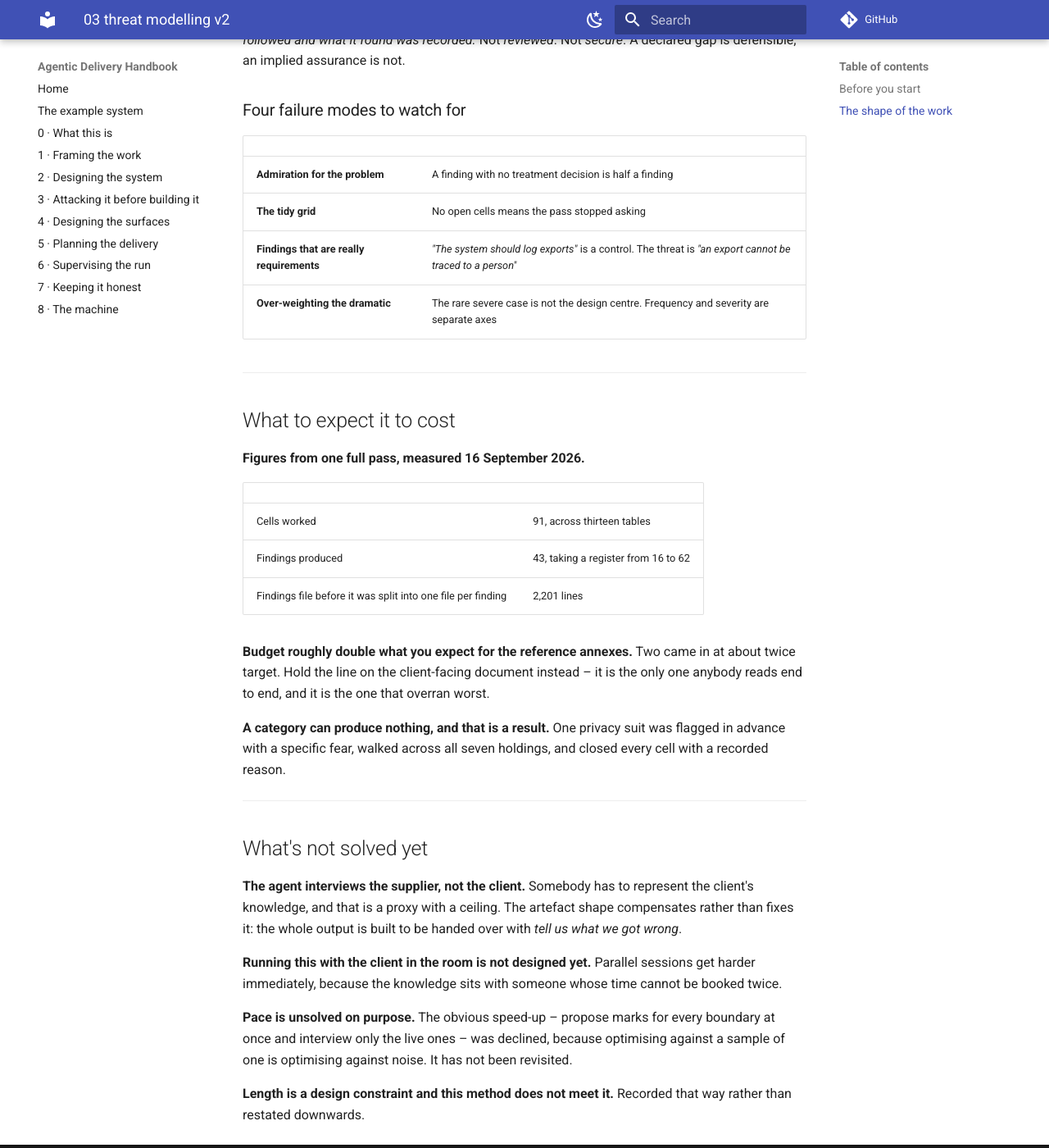
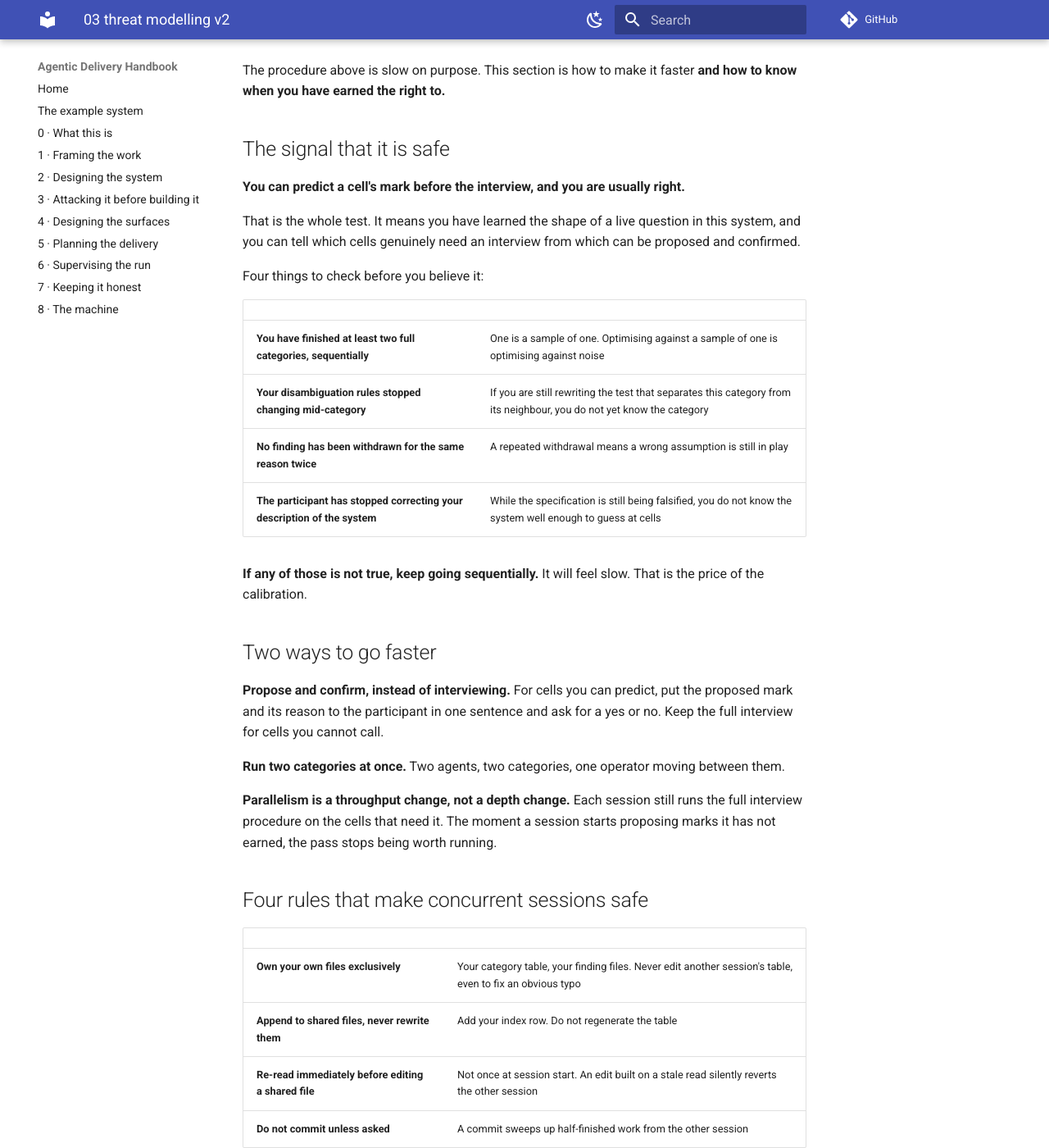
Before and after one commit to georgethomasuk/agentic-handbook, an MkDocs documentation site: the page built from docs/parts/03-threat-modelling-v2.md, in a window 1280 px wide and 1400 px high, scrolled down 13878 px. Shown: the whole window at 82% size. Built offline with MkDocs 1.6.1 and Material for MkDocs 9.7.7, drawn with Linux system fonts in a browser that asks for light colours; comment, search, counter and statistics services are not loaded; some of the changed text lies outside the part shown.

Commit message:
Restructure Part 3 v2 into four sections with decimal step numbers
Context · Set up · The process (two passes plus synthesis) · Speeding it up ·
Evaluating the quality.

Steps are numbered by section — 1.1, 2.3, 3.2 — so nesting under a pass reads
rather than restarting an opaque sequence. Parallelism moves out of the
procedure entirely: the default is sequential, and the speeding-up section
leads with the signal that tells you it is safe, flagged as proposed rather
than validated.

Co-Authored-By: Claude Opus 5 (1M context) <noreply@anthropic.com>

```diff
--- a/docs/parts/03-threat-modelling-v2.md
+++ b/docs/parts/03-threat-modelling-v2.md
@@ -9,54 +9,77 @@ at the design stage, before there is any code to analyse.
 
 The worked example throughout is [the example system](../reference/example-system.md).
 
-## Before you start
+---
 
-**You need four things.**
+# Context
+
+## What you are producing
+
+**A document written to open the conversation, not close it.** *Here is how we looked, here is what we
+found, tell us what we got wrong.*
+
+If you find yourself writing a coverage statement and a sign-off table, you are building the wrong
+artefact. That is an end-of-engagement assurance document, and you are at the start.
+
+## What you need before you start
 
 | | |
 |---|---|
 | **A system description** | Architecture, data flows, who the users are. Draft quality is fine. It will be wrong in places, and finding that out is part of the work |
 | **A person who knows the business** | Not the architecture – the business. What actually happens when a record fails to process. The agent has no way to obtain this except by asking |
 | **A repository** | Everything is written to files as you go. Nothing lives in the conversation |
-| **Two to four sessions of a few hours** | A full pass over both taxonomies is roughly ninety cells. Plan for days, not an afternoon |
+| **Days, not an afternoon** | A full pass over both taxonomies is around ninety cells |
 
-**Know what you are producing before you start.** A document written to **open** the conversation, not
-close it: *here is how we looked, here is what we found, tell us what we got wrong.* If you find
-yourself writing a coverage statement and a sign-off table, you are building the wrong artefact.
+## What it costs
+
+**Figures from one full pass, measured 16 September 2026.**
+
+| | |
+|---|---|
+| Cells worked | 91, across thirteen tables |
+| Findings produced | 43, taking a register from 16 to 62 |
+| Findings file before it was split into one file per finding | 2,201 lines |
+
+**Budget roughly double what you expect for the reference annexes.** Two came in at about twice
+target. Hold the line on the client-facing document instead – it is the only one anybody reads end to
+end, and it is the one that overran worst.
 
 ## The shape of the work
 
 You run **two passes**, not one.
 
-| | Security pass | Privacy pass |
+| | Pass 2 · Security | Pass 3 · Privacy |
 |---|---|---|
 | **Taxonomy** | STRIDE, 6 categories | LINDDUN GO, 7 suits |
 | **Walked against** | Your trust boundaries | Your data holdings |
 | **Asks** | How does an attacker break this? | How does this harm people when it works as designed? |
 
-Seven boundaries × 6 = 42 cells. Seven holdings × 7 = 49 cells. **Ninety-one cells, each one either a
-finding or a written reason.**
+Six categories × seven boundaries = 42 cells. Seven suits × seven holdings = 49 cells. **Ninety-one
+cells, each one either a finding or a written reason.**
 
-**Do not reconcile the two spines.** They answer different questions on different units. Forcing one
-spine onto both loses cells.
+**Do not reconcile the two spines.** They answer different questions about different units. Forcing
+one spine onto both loses cells.
 
-**The procedure below runs in four phases.**
+**Work through it sequentially.** One category at a time, one cell at a time, start to finish. There
+is a section on speeding it up at the end, and it is deliberately not part of the procedure.
 
-| Phase | Steps | What happens |
+| Section | Steps | What happens |
 |---|---|---|
-| **Set up** | 1–4 | Describe the system on both spines. Create the files |
-| **Pass 1 · Security** | 5–9 | Six categories, walked across your boundaries |
-| **Pass 2 · Privacy** | 10–12 | Seven suits, walked across your holdings |
-| **Finish** | 13–15 | Compare the passes, parallelise, synthesise |
+| **1 · Set up** | 1.1 – 1.4 | Describe the system on both spines. Create the files |
+| **2 · The security pass** | 2.1 – 2.5 | Six categories, walked across your boundaries |
+| **3 · The privacy pass** | 3.1 – 3.3 | Seven suits, walked across your holdings |
+| **4 · Bringing it together** | 4.1 – 4.2 | Compare the passes, then synthesise |
+| **Speeding it up** | – | Only once the signals below are present |
+| **Evaluating the quality** | – | Checks to run before calling it done |
 
 ---
 
-# Set up
+# 1 · Set up
 
-You describe the system on **both** spines before either pass starts, because Step 3 needs them side
-by side.
+Describe the system on **both** spines before either pass starts, because step 1.3 needs them side by
+side.
 
-## Step 1 · List your trust boundaries
+## 1.1 · List your trust boundaries
 
 A **trust boundary** is where data moves between two parties who trust each other differently.
 
@@ -160,13 +189,15 @@ after both entries are written. **Gaps in the numbering cost nothing.** Do not c
 
 ---
 
-# Pass 1 · The security pass
+---
 
-**You are walking your seven trust boundaries.** Holdings are not used in this pass at all.
+# 2 · The security pass
+
+**You are walking your trust boundaries.** Holdings are not used in this section at all.
 
 Six categories × seven boundaries = **42 cells**.
 
-## Step 5 · Pick one category and prepare it
+## 2.1 · Pick one category and prepare it
 
 Work one category all the way across every boundary before starting the next. Asking the same
 question at seven different boundaries is what catches the category you would otherwise skim.
@@ -339,24 +376,26 @@ paperwork about the system?*
 
 ---
 
-## Step 9 · Repeat for the remaining five categories
+---
+
+## 2.5 · Repeat for the remaining five categories
 
 Six categories, seven boundaries, one table each. When all six tables are full, the security pass is
 done.
 
 ---
 
-# Pass 2 · The privacy pass
+# 3 · The privacy pass
 
-**You are now walking your seven data holdings.** Boundaries are not used in this pass at all.
+**You are now walking your data holdings.** Boundaries are not used in this section at all.
 
 Seven suits × seven holdings = **49 cells**.
 
-**Everything about the mechanics is the same as Pass 1.** Same four interview moves, same three marks,
-same one-file-per-finding. Only the unit and the question bank change, so the steps below cover only
-what differs.
+**The mechanics are identical to the security pass.** Same four interview moves (2.2), same three
+marks (2.3), same one file per finding (2.4). Only the unit and the question bank change, so what
+follows covers only what differs.
 
-## Step 10 · Pick one suit and prepare it
+## 3.1 · Pick one suit and prepare it
 
 **The seven LINDDUN GO suits:**
 
@@ -424,15 +465,17 @@ it. A cell that lands *open, waiting on the client* is the correct result there,
 
 ---
 
-## Step 12 · Repeat for the remaining six suits
+---
+
+## 3.3 · Repeat for the remaining six suits
 
 When all seven tables are full, the privacy pass is done.
 
 ---
 
-# After both passes
+# 4 · Bringing it together
 
-## Step 13 · Compare the two passes against each other
+## 4.1 · Compare the two passes against each other
 
 **This is the output you can only get by running both, and it is easy to skip.**
 
@@ -451,28 +494,9 @@ which way it goes, and they can only do that if the two readings are on the same
 
 ---
 
-## Step 14 · Run categories in parallel, once the method is settled
-
-Two agents, two categories, one operator moving between them.
-
-**Parallelism is a throughput change, not a depth change.** Each session runs the full interview. The
-moment a session starts proposing marks to save time, the pass stops being worth running.
-
-Four rules make concurrent sessions safe:
-
-| | |
-|---|---|
-| **Own your own files exclusively** | Your category table, your finding files. Never edit another session's table, even to fix an obvious typo |
-| **Append to shared files, never rewrite them** | Add your index row. Do not regenerate the table |
-| **Re-read immediately before editing a shared file** | Not once at session start. An edit built on a stale read silently reverts the other session |
-| **Do not commit unless asked** | A commit sweeps up half-finished work from the other session |
-
-**Do not start here.** Run at least one category single-threaded first, or you will parallelise a
-procedure you have not yet learned.
-
 ---
 
-## Step 15 · Synthesise, in one place
+## 4.2 · Synthesise, in one place
 
 Cross-category judgements cannot be written by a session that has seen one category.
 
@@ -492,9 +516,71 @@ Then write four things:
 
 ---
 
-## What good looks like
+---
 
-Check these before you call it done.
+# Speeding it up
+
+The procedure above is slow on purpose. This section is how to make it faster **and how to know when
+you have earned the right to.**
+
+## The signal that it is safe
+
+**You can predict a cell's mark before the interview, and you are usually right.**
+
+That is the whole test. It means you have learned the shape of a live question in this system, and
+you can tell which cells genuinely need an interview from which can be proposed and confirmed.
+
+Four things to check before you believe it:
+
+| | |
+|---|---|
+| **You have finished at least two full categories, sequentially** | One is a sample of one. Optimising against a sample of one is optimising against noise |
+| **Your disambiguation rules stopped changing mid-category** | If you are still rewriting the test that separates this category from its neighbour, you do not yet know the category |
+| **No finding has been withdrawn for the same reason twice** | A repeated withdrawal means a wrong assumption is still in play |
+| **The participant has stopped correcting your description of the system** | While the specification is still being falsified, you do not know the system well enough to guess at cells |
+
+**If any of those is not true, keep going sequentially.** It will feel slow. That is the price of the
+calibration.
+
+## Two ways to go faster
+
+**Propose and confirm, instead of interviewing.** For cells you can predict, put the proposed mark and
+its reason to the participant in one sentence and ask for a yes or no. Keep the full interview for
+cells you cannot call.
+
+**Run two categories at once.** Two agents, two categories, one operator moving between them.
+
+**Parallelism is a throughput change, not a depth change.** Each session still runs the full interview
+procedure on the cells that need it. The moment a session starts proposing marks it has not earned,
+the pass stops being worth running.
+
+## Four rules that make concurrent sessions safe
+
+| | |
+|---|---|
+| **Own your own files exclusively** | Your category table, your finding files. Never edit another session's table, even to fix an obvious typo |
+| **Append to shared files, never rewrite them** | Add your index row. Do not regenerate the table |
+| **Re-read immediately before editing a shared file** | Not once at session start. An edit built on a stale read silently reverts the other session |
+| **Do not commit unless asked** | A commit sweeps up half-finished work from the other session |
+
+Finding-ID blocks (1.4) exist for exactly this. Two sessions both taking *the next free number* will
+collide, and the collision surfaces at merge, after both entries are written.
+
+## What not to speed up
+
+**The descriptive question.** Move 1 of the interview – *walk me through what actually happens* – is
+where specifications get corrected. Skipping it is how a pass ends up analysing a system that does not
+exist.
+
+**Cross-category synthesis.** It cannot be done by a session that has seen one category, and it cannot
+be split between two.
+
+---
+
+# Evaluating the quality
+
+Run these checks before calling the work done. Each one has a failure mode behind it, and each is
+cheap to run.
 
 **The mark distribution varies by category.** If every category comes back all-findings, you are
 marking generously rather than analysing. A category pointed at part of a design that genuinely works
@@ -512,7 +598,7 @@ one-word reasons. Each is a cell that was not worked.
 and what it found was recorded.* Not *reviewed*. Not *secure*. A declared gap is defensible; an
 implied assurance is not.
 
-### Four failure modes to watch for
+## Four failure modes to watch for
 
 | | |
 |---|---|
@@ -523,26 +609,7 @@ implied assurance is not.
 
 ---
 
-## What to expect it to cost
-
-**Figures from one full pass, measured 16 September 2026.**
-
-| | |
-|---|---|
-| Cells worked | 91, across thirteen tables |
-| Findings produced | 43, taking a register from 16 to 62 |
-| Findings file before it was split into one file per finding | 2,201 lines |
-
-**Budget roughly double what you expect for the reference annexes.** Two came in at about twice
-target. Hold the line on the client-facing document instead – it is the only one anybody reads end to
-end, and it is the one that overran worst.
-
-**A category can produce nothing, and that is a result.** One privacy suit was flagged in advance with
-a specific fear, walked across all seven holdings, and closed every cell with a recorded reason.
-
----
-
-## What's not solved yet
+# What's not solved yet
 
 **The agent interviews the supplier, not the client.** Somebody has to represent the client's
 knowledge, and that is a proxy with a ceiling. The artefact shape compensates rather than fixes it:
@@ -551,9 +618,10 @@ the whole output is built to be handed over with *tell us what we got wrong*.
 **Running this with the client in the room is not designed yet.** Parallel sessions get harder
 immediately, because the knowledge sits with someone whose time cannot be booked twice.
 
-**Pace is unsolved on purpose.** The obvious speed-up – propose marks for every boundary at once and
-interview only the live ones – was declined, because optimising against a sample of one is optimising
-against noise. It has not been revisited.
+**The signals in *Speeding it up* are proposed, not validated.** The speed-up was declined early, on
+the grounds that optimising against a sample of one is optimising against noise, and it has not been
+revisited since. The four checks are a considered guess at what readiness looks like. Nobody has yet
+run a pass that used them and then measured whether the faster cells held up.
 
 **Length is a design constraint and this method does not meet it.** Recorded that way rather than
 restated downwards.
```
Also changed, not shown: other parts of docs/parts/03-threat-modelling-v2.md (+21 -7 lines).
